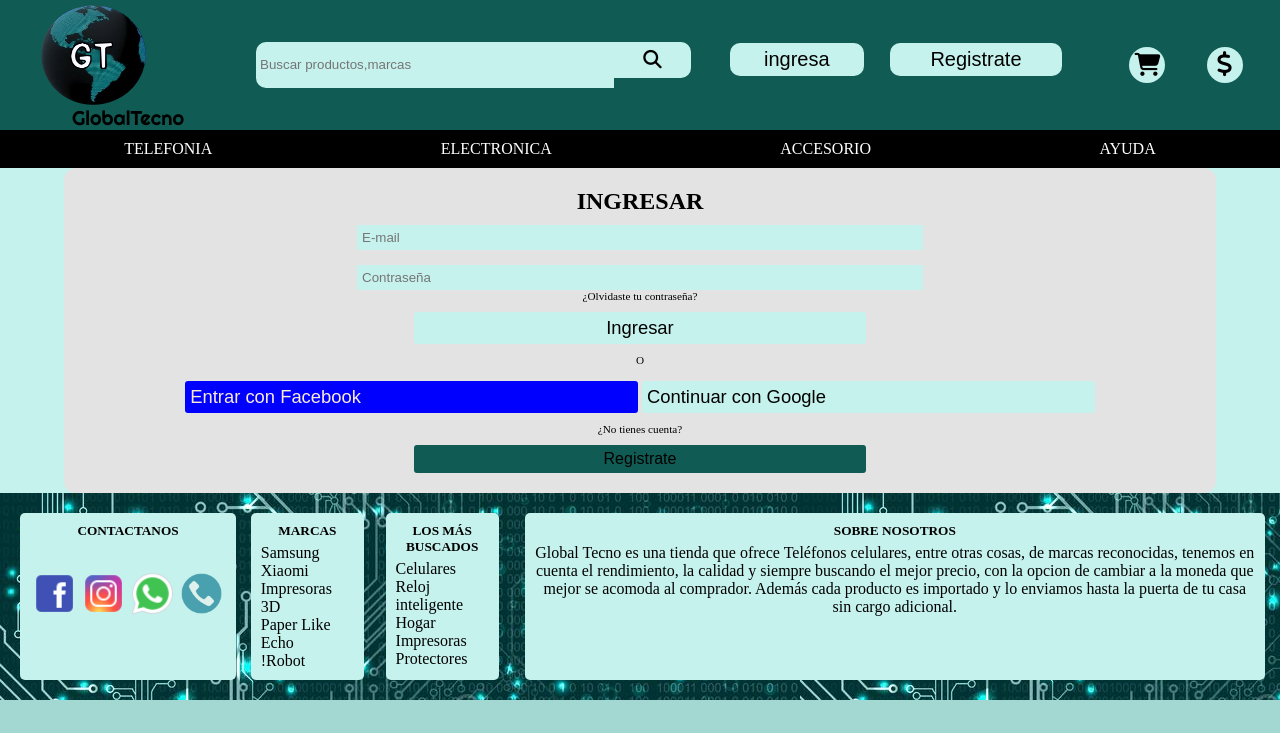
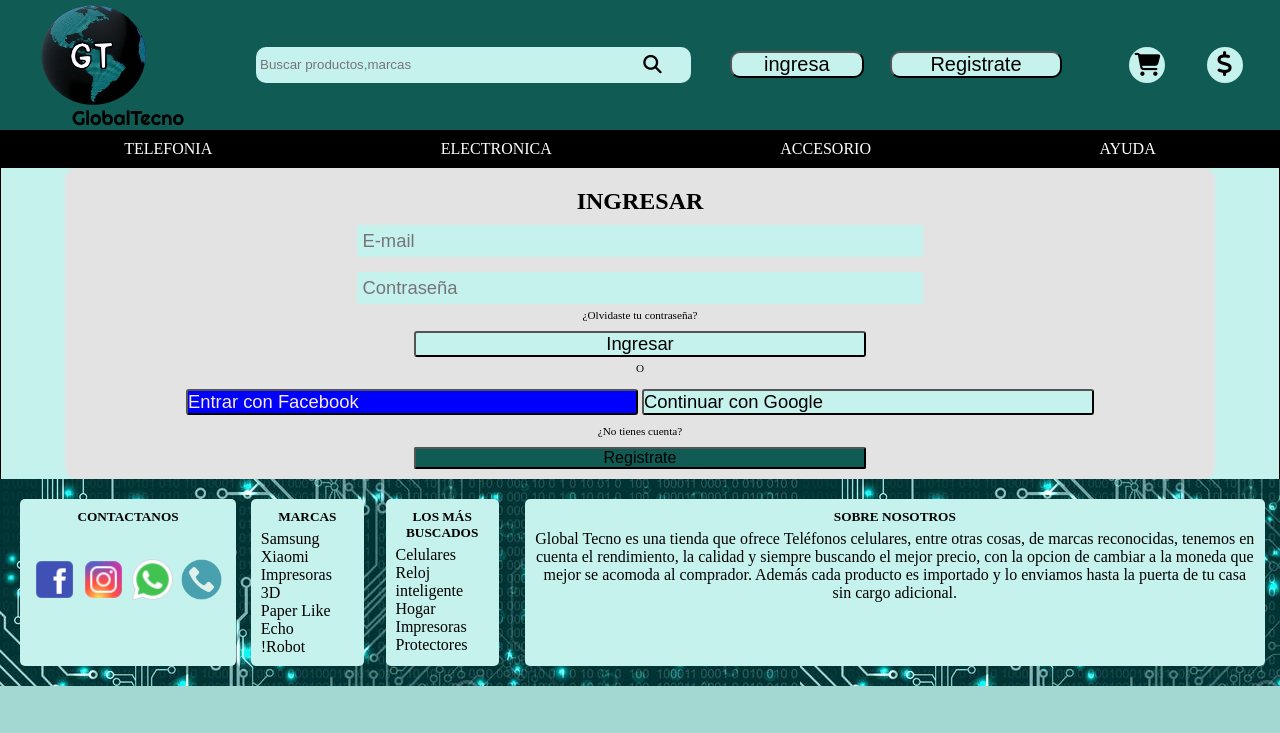
Before and after one commit to ViviSotelo/Grupo_11_GlobalTecno, a Node server app: page /login in a window 1280 px wide. Shown: the top 733 px of the page. Run offline with Node 20, Linux system fonts and the light colour scheme; some libraries are stand-ins or nearby versions.

Commit message:
logincss

```diff
--- a/site_GlobalTecno/public/stylesheets/login.css
+++ b/site_GlobalTecno/public/stylesheets/login.css
@@ -1,18 +1,13 @@
-
-
-
-
-
-
-/* main */
-
-.register main{
-    padding: 0 20px;
-}
 
  main{
+    display: flex;
+    flex-direction: row;
+    flex-wrap: wrap;
+    justify-content: center;
+    background-color: var(--colorMain);
+    border-left:1px solid black;
+    border-right:1px solid black;
 
-background-color: var(--colorVerdeClaro);
 }
 
 .contenedor{
@@ -31,25 +26,22 @@
 text-align: center;
 }
 
-
 .register__form-box{
 margin-bottom: 15px;
 }
 
 .register__form-input{
-width: 50%;
+width: 40%;
 padding: 5px;
 background-color: var(--colorVerdeClaro);
 border: none;
+border-radius: 2px;
+font-size:115%;
 }
 
     button{
-
-    margin-bottom: 10px ;
-    padding: 5px ;
         text-align: center;
     background-color: var(--colorVerdeClaro);
-    border: none;
     width: 40%;
     border-radius: 3px;
     font-size:115%;
@@ -57,27 +49,25 @@
 
 
 #botonf{
-    text-align: left;
+    text-align: center;
     color: antiquewhite;
     background-color: blue;
+    margin-bottom: 5px;
     }
+
 #botong{
-    text-align: left;
+    text-align:center;
 }
 
 #botonr{
     background-color: var(--colorHeader);
-    font-size: 16px;
     color: black;
-    width: 40%;
-border-radius: 3px;
+    border-radius: 2px;
     font-size:115%;
 }
-
-
 
 .register-texto{
 text-align: center;
 font-size: 0.8rem;
-margin-bottom:10px;
+margin:5px;
 }
```
Lines whose indentation alone changed are shown as unchanged.
